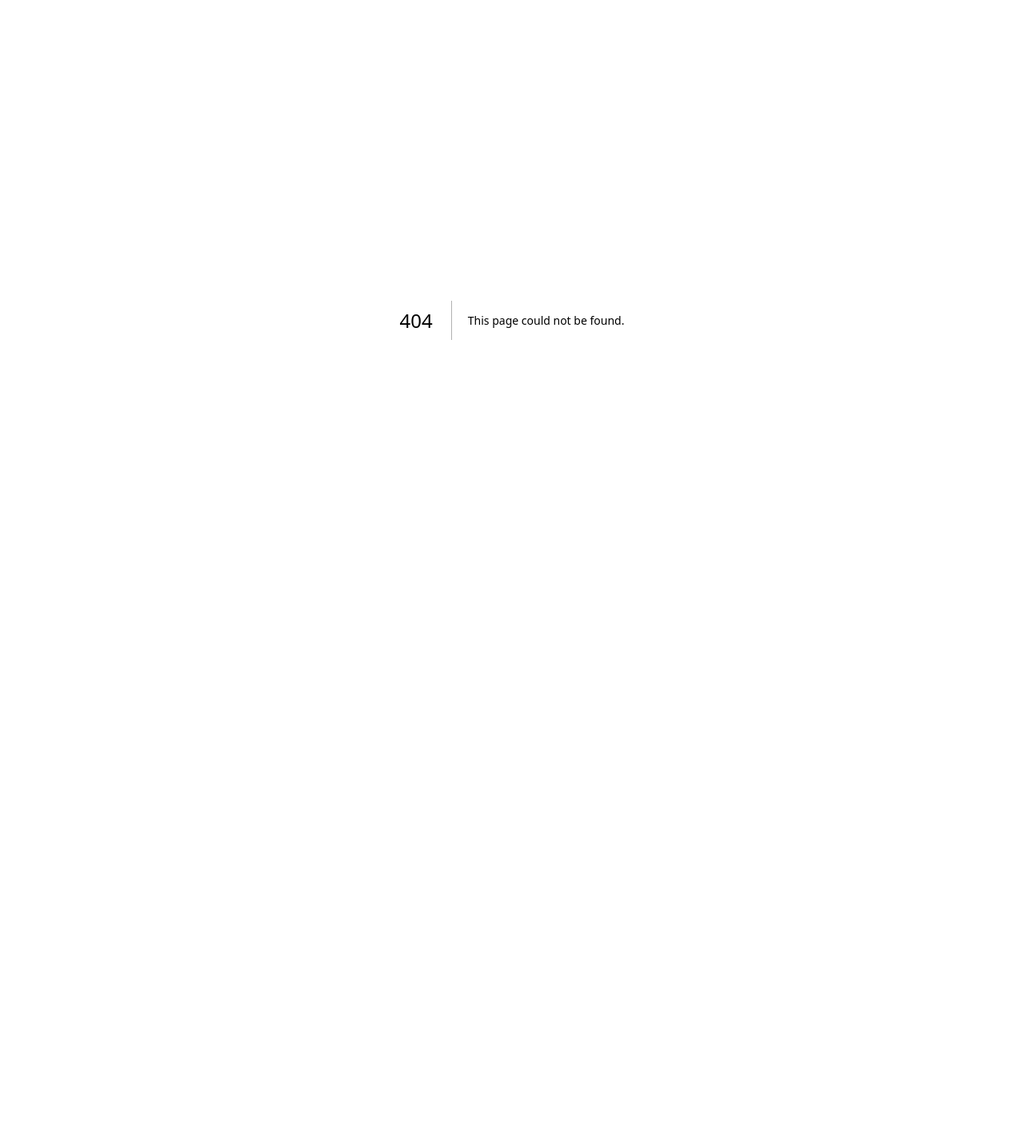
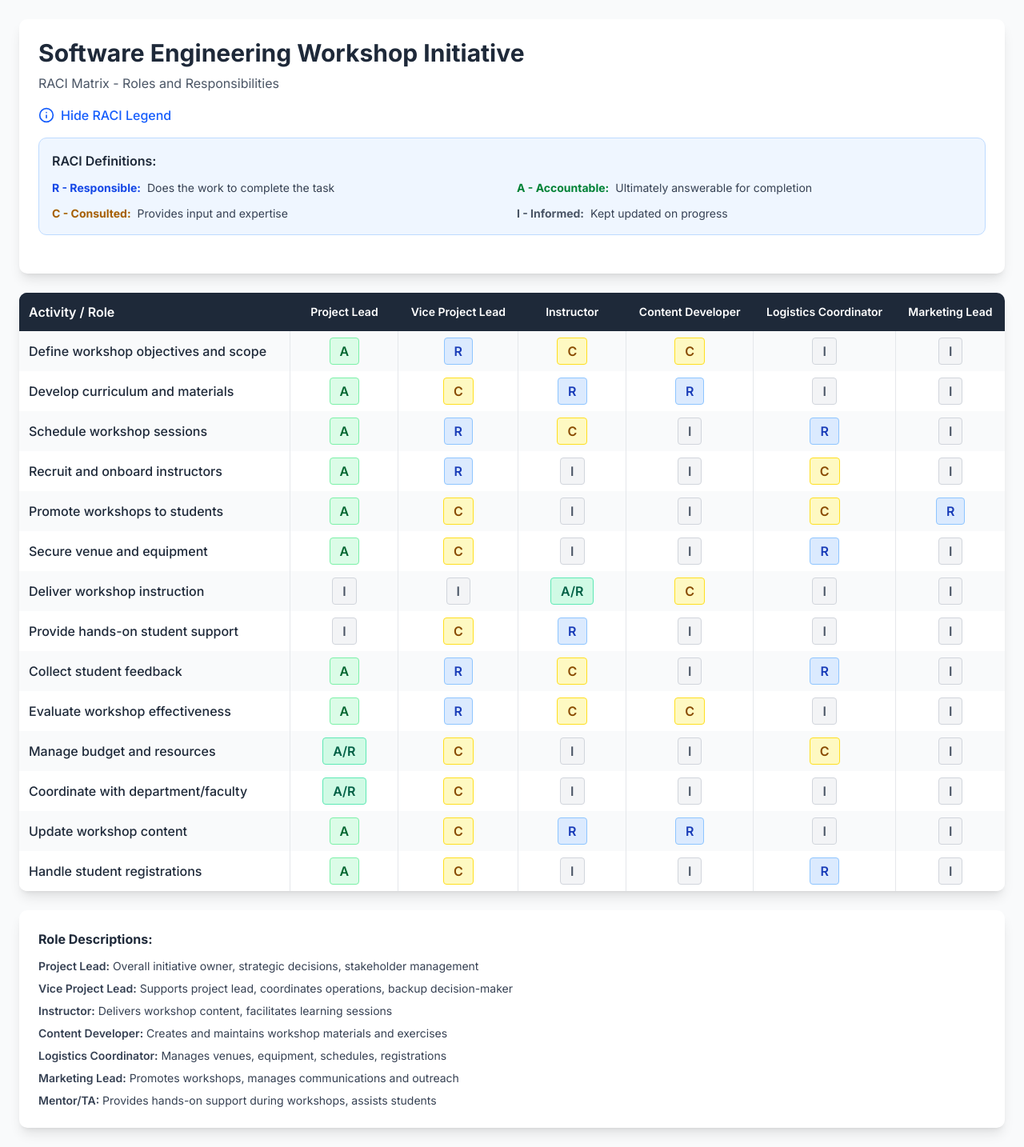
Before and after one commit to Kwanddwo/my-portfolio, a Next.js app: page /courses/raci in a window 1280 px wide. Before the commit this address had no page. Shown: the whole page at 80% size. Before the commit the page ends 800 px from the top, so only its background shows below. Built offline with nearby package versions, Linux system fonts and the light colour scheme.

Commit message:
Add RACI Matrix component for workshop roles and responsibilities

```diff
--- /dev/null
+++ b/app/courses/raci/page.tsx
@@ -0,0 +1,221 @@
+"use client";
+import React, { useState } from "react";
+import { Info } from "lucide-react";
+
+const RACIMatrix = () => {
+  const [showLegend, setShowLegend] = useState(true);
+
+  const roles = [
+    "Project Lead",
+    "Vice Project Lead",
+    "Instructor",
+    "Content Developer",
+    "Logistics Coordinator",
+    "Marketing Lead",
+  ];
+
+  const activities = [
+    "Define workshop objectives and scope",
+    "Develop curriculum and materials",
+    "Schedule workshop sessions",
+    "Recruit and onboard instructors",
+    "Promote workshops to students",
+    "Secure venue and equipment",
+    "Deliver workshop instruction",
+    "Provide hands-on student support",
+    "Collect student feedback",
+    "Evaluate workshop effectiveness",
+    "Manage budget and resources",
+    "Coordinate with department/faculty",
+    "Update workshop content",
+    "Handle student registrations",
+  ];
+
+  const matrix: Record<string, string[]> = {
+    "Define workshop objectives and scope": ["A", "R", "C", "C", "I", "I"],
+    "Develop curriculum and materials": ["A", "C", "R", "R", "I", "I"],
+    "Schedule workshop sessions": ["A", "R", "C", "I", "R", "I"],
+    "Recruit and onboard instructors": ["A", "R", "I", "I", "C", "I"],
+    "Promote workshops to students": ["A", "C", "I", "I", "C", "R"],
+    "Secure venue and equipment": ["A", "C", "I", "I", "R", "I"],
+    "Deliver workshop instruction": ["I", "I", "A/R", "C", "I", "I"],
+    "Provide hands-on student support": ["I", "C", "R", "I", "I", "I"],
+    "Collect student feedback": ["A", "R", "C", "I", "R", "I"],
+    "Evaluate workshop effectiveness": ["A", "R", "C", "C", "I", "I"],
+    "Manage budget and resources": ["A/R", "C", "I", "I", "C", "I"],
+    "Coordinate with department/faculty": ["A/R", "C", "I", "I", "I", "I"],
+    "Update workshop content": ["A", "C", "R", "R", "I", "I"],
+    "Handle student registrations": ["A", "C", "I", "I", "R", "I"],
+  };
+
+  const getColorClass = (value: string) => {
+    switch (value) {
+      case "R":
+        return "bg-blue-100 text-blue-800 border-blue-300";
+      case "A":
+        return "bg-green-100 text-green-800 border-green-300";
+      case "C":
+        return "bg-yellow-100 text-yellow-800 border-yellow-300";
+      case "I":
+        return "bg-gray-100 text-gray-600 border-gray-300";
+      case "A/R":
+        return "bg-emerald-100 text-emerald-800 border-emerald-300";
+      default:
+        return "bg-white";
+    }
+  };
+
+  return (
+    <div className="w-full p-6 bg-gray-50 min-h-screen">
+      <div className="max-w-7xl mx-auto">
+        <div className="bg-white rounded-lg shadow-lg p-6 mb-6">
+          <h1 className="text-3xl font-bold text-gray-800 mb-2">
+            Software Engineering Workshop Initiative
+          </h1>
+          <p className="text-gray-600 mb-4">
+            RACI Matrix - Roles and Responsibilities
+          </p>
+
+          <button
+            onClick={() => setShowLegend(!showLegend)}
+            className="flex items-center gap-2 text-blue-600 hover:text-blue-800 mb-4"
+          >
+            <Info size={20} />
+            <span className="font-medium">
+              {showLegend ? "Hide" : "Show"} RACI Legend
+            </span>
+          </button>
+
+          {showLegend && (
+            <div className="bg-blue-50 border border-blue-200 rounded-lg p-4 mb-6">
+              <h3 className="font-semibold text-gray-800 mb-3">
+                RACI Definitions:
+              </h3>
+              <div className="grid grid-cols-1 md:grid-cols-2 gap-3 text-sm">
+                <div className="flex items-start gap-2">
+                  <span className="font-bold text-blue-700">
+                    R - Responsible:
+                  </span>
+                  <span className="text-gray-700">
+                    Does the work to complete the task
+                  </span>
+                </div>
+                <div className="flex items-start gap-2">
+                  <span className="font-bold text-green-700">
+                    A - Accountable:
+                  </span>
+                  <span className="text-gray-700">
+                    Ultimately answerable for completion
+                  </span>
+                </div>
+                <div className="flex items-start gap-2">
+                  <span className="font-bold text-yellow-700">
+                    C - Consulted:
+                  </span>
+                  <span className="text-gray-700">
+                    Provides input and expertise
+                  </span>
+                </div>
+                <div className="flex items-start gap-2">
+                  <span className="font-bold text-gray-600">I - Informed:</span>
+                  <span className="text-gray-700">
+                    Kept updated on progress
+                  </span>
+                </div>
+              </div>
+            </div>
+          )}
+        </div>
+
+        <div className="bg-white rounded-lg shadow-lg overflow-hidden">
+          <div className="overflow-x-auto">
+            <table className="w-full border-collapse">
+              <thead>
+                <tr className="bg-gray-800 text-white">
+                  <th className="p-3 text-left font-semibold sticky left-0 bg-gray-800 z-10 min-w-64">
+                    Activity / Role
+                  </th>
+                  {roles.map((role, idx) => (
+                    <th
+                      key={idx}
+                      className="p-3 text-center font-semibold min-w-32 text-sm"
+                    >
+                      {role}
+                    </th>
+                  ))}
+                </tr>
+              </thead>
+              <tbody>
+                {activities.map((activity: string, actIdx: number) => (
+                  <tr
+                    key={actIdx}
+                    className={actIdx % 2 === 0 ? "bg-gray-50" : "bg-white"}
+                  >
+                    <td
+                      className="p-3 font-medium text-gray-800 border-r border-gray-200 sticky left-0 z-10"
+                      style={{
+                        backgroundColor: actIdx % 2 === 0 ? "#f9fafb" : "white",
+                      }}
+                    >
+                      {activity}
+                    </td>
+                    {matrix[activity].map((value: string, roleIdx: number) => (
+                      <td
+                        key={roleIdx}
+                        className="p-2 text-center border-l border-gray-200"
+                      >
+                        <span
+                          className={`inline-block px-3 py-1 rounded font-semibold border ${getColorClass(
+                            value
+                          )}`}
+                        >
+                          {value}
+                        </span>
+                      </td>
+                    ))}
+                  </tr>
+                ))}
+              </tbody>
+            </table>
+          </div>
+        </div>
+
+        <div className="bg-white rounded-lg shadow-lg p-6 mt-6">
+          <h3 className="font-bold text-gray-800 mb-3">Role Descriptions:</h3>
+          <div className="space-y-2 text-sm text-gray-700">
+            <p>
+              <span className="font-semibold">Project Lead:</span> Overall
+              initiative owner, strategic decisions, stakeholder management
+            </p>
+            <p>
+              <span className="font-semibold">Vice Project Lead:</span> Supports
+              project lead, coordinates operations, backup decision-maker
+            </p>
+            <p>
+              <span className="font-semibold">Instructor:</span> Delivers
+              workshop content, facilitates learning sessions
+            </p>
+            <p>
+              <span className="font-semibold">Content Developer:</span> Creates
+              and maintains workshop materials and exercises
+            </p>
+            <p>
+              <span className="font-semibold">Logistics Coordinator:</span>{" "}
+              Manages venues, equipment, schedules, registrations
+            </p>
+            <p>
+              <span className="font-semibold">Marketing Lead:</span> Promotes
+              workshops, manages communications and outreach
+            </p>
+            <p>
+              <span className="font-semibold">Mentor/TA:</span> Provides
+              hands-on support during workshops, assists students
+            </p>
+          </div>
+        </div>
+      </div>
+    </div>
+  );
+};
+
+export default RACIMatrix;
```
